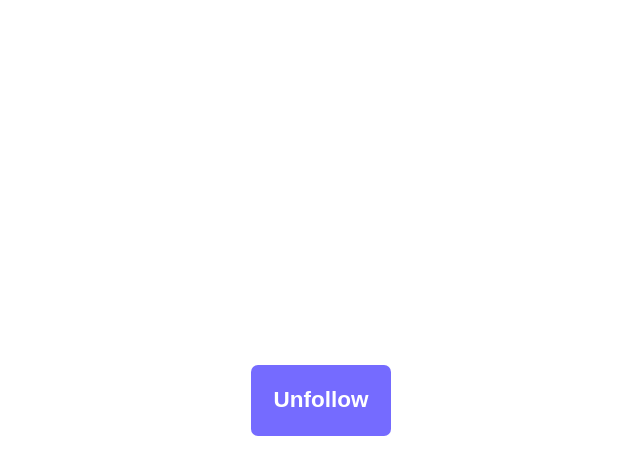
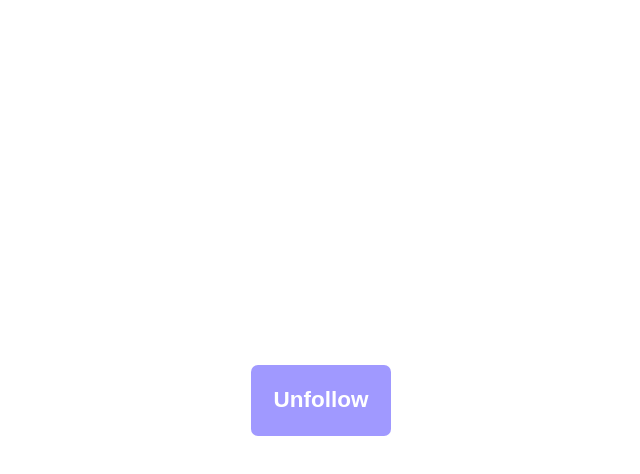
Before and after one commit to LindieK/gains-challenge, a React (Create React App) app: page / in a window 1280 px wide. In both pictures the pointer is over the button "Unfollow". Shown: the top 474 px of the page, without its empty margins (319-959 px from the left). Built offline with nearby package versions, Linux system fonts and the light colour scheme.

Commit message:
added hover effects to buttons

```diff
--- a/src/Popup.css
+++ b/src/Popup.css
@@ -58,9 +58,14 @@ p{
 .primary{
     background-color: hsla(244, 100%, 71%, 1);
 }
+.primary:hover{
+    background-color: hsla(244, 100%, 80%, 1);
+}
 .secondary{
     background-color: hsla(222, 22%, 15%, 1);
-
+}
+.secondary:hover{
+    background-color: hsla(222, 22%, 30%, 1);
 }
 
 /* Media Queries*/
```
